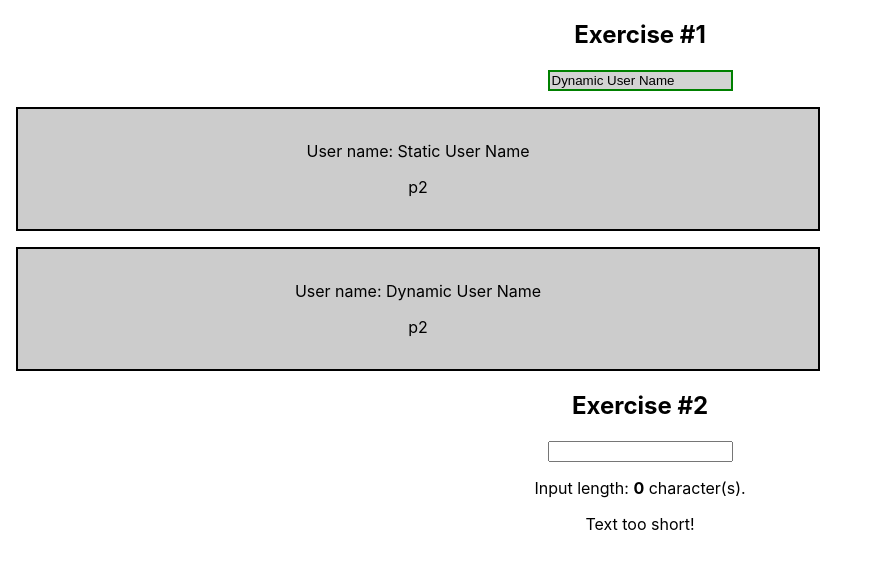
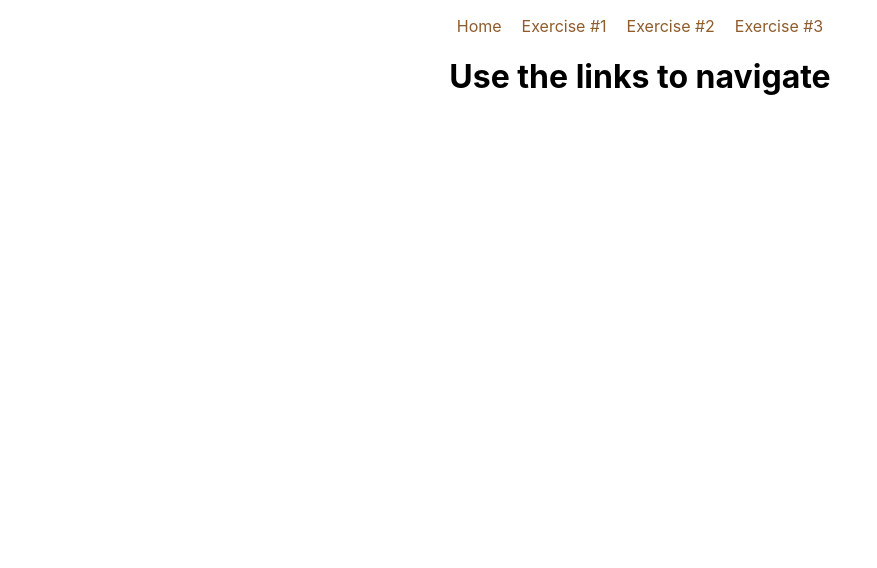
Before and after one commit to Yg0R2/burger-builder-react-app, a React (Create React App) app: page / in a window 1280 px wide. Shown: the top 568 px of the page, without its empty margins (0-877 px from the left). Built offline with nearby package versions, Linux system fonts and the light colour scheme.

Commit message:
Exercise #3 - Router

```diff
--- a/package.json
+++ b/package.json
@@ -8,6 +8,8 @@
     "@testing-library/user-event": "^10.0.1",
     "react": "^16.13.1",
     "react-dom": "^16.13.1",
+    "react-router": "^5.1.2",
+    "react-router-dom": "^5.1.2",
     "react-scripts": "3.4.1"
   },
   "scripts": {
--- a/src/App.js
+++ b/src/App.js
@@ -1,19 +1,19 @@
 import React, { Component } from 'react';
+import {BrowserRouter} from 'react-router-dom';
 
-import Exercise1 from './Exercise-1/Exercise1'
-import Exercise2 from './Exercise-2/Exercise2'
+import Navigation from './components/Navigation/Navigation';
 
 import './App.css';
 
 class App extends Component {
 
-
   render() {
     return (
-      <div className="App">
-        <Exercise1 />
-        <Exercise2 />
-      </div>
+      <BrowserRouter>
+        <div className="App">
+          <Navigation />
+        </div>
+      </BrowserRouter>
     );
   }
 }
--- /dev/null
+++ b/src/Exercise-3/Course/Course.js
@@ -0,0 +1,37 @@
+import React from 'react';
+
+class Course extends React.Component {
+
+  state = {
+    courseTitle: ''
+  };
+
+  componentDidMount () {
+    this.parseQueryParams();
+  }
+
+  componentDidUpdate() {
+    this.parseQueryParams();
+  }
+
+  parseQueryParams () {
+    const query = new URLSearchParams(this.props.location.search);
+
+    for (let param of query.entries()) {
+      if (this.state.courseTitle !== param[1]) {
+        this.setState({courseTitle: param[1]});
+      }
+    }
+  }
+
+  render () {
+    return (
+      <div>
+        <h1>{this.state.courseTitle}</h1>
+        <p>You selected the Course with ID: {this.props.match.params.courseId}</p>
+      </div>
+    );
+  }
+}
+
+export default Course;
--- /dev/null
+++ b/src/Exercise-3/Courses/Courses.css
@@ -0,0 +1,15 @@
+.courses {
+    display: flex;
+    justify-content: space-between;
+    align-items: center;
+    width: 80%;
+    margin: auto;
+}
+
+.course {
+    border: 1px solid #eee;
+    box-shadow: 0 2px 3px #ccc;
+    padding: 10px;
+    margin: 10px;
+    cursor: pointer;
+}
--- /dev/null
+++ b/src/Exercise-3/Courses/Courses.js
@@ -0,0 +1,44 @@
+import React from 'react';
+import {Link, Route} from 'react-router-dom';
+
+import Course from '../Course/Course';
+
+import './Courses.css';
+
+class Courses extends React.Component {
+
+  state = {
+    courses: [
+      {id: 1, title: 'Title 1'},
+      {id: 2, title: 'Title 2'}
+    ]
+  };
+
+  render() {
+    let courses = this.state.courses.map(course => {
+      return (
+        <Link
+          key={course.id}
+          to={{
+            pathname: this.props.match.url + '/' + course.id,
+            search: '?title=' + course.title
+          }}>
+          <article className="course">{course.title}</article>
+        </Link>
+      );
+    });
+
+    return (
+      <div>
+        <h3>Courses</h3>
+        <section className="courses">
+          {courses}
+        </section>
+        <Route path={this.props.match.url + '/:courseId'} component={Course} />
+      </div>
+    );
+  }
+
+}
+
+export default Courses;
--- /dev/null
+++ b/src/Exercise-3/Exercise.module.css
@@ -0,0 +1,19 @@
+.exercise {
+    display: inline;
+    text-align: center;
+}
+
+.exercise ul {
+    padding-inline-start: 0;
+}
+
+.exercise li {
+    margin: 0 10px;
+    box-sizing: border-box;
+    display: inline;
+    width: 100%;
+}
+
+.exercise a {
+    text-decoration: none;
+}
--- /dev/null
+++ b/src/Exercise-3/Exercise3.js
@@ -0,0 +1,35 @@
+import React from 'react';
+import {BrowserRouter, NavLink, Redirect, Route, Switch} from 'react-router-dom';
+
+import Courses from './Courses/Courses';
+import NotFound from './NotFound/NotFound';
+import Users from './Users/Users';
+
+import styles from './Exercise.module.css';
+
+class Exercise3 extends React.Component{
+
+  render() {
+    return (
+      <div className={styles.exercise}>
+        <h2>Exercise #3</h2>
+        <BrowserRouter basename={this.props.match.url}>
+          <ul>
+            <li><NavLink exact to="/courses">Courses</NavLink></li>
+            <li><NavLink exact to="/users">Users</NavLink></li>
+          </ul>
+
+          <Switch>
+            <Route path="/courses" component={Courses} />
+            <Route path="/users" component={Users} />
+            <Redirect from="/all-courses" to="/courses" />
+            <Route component={NotFound} />
+          </Switch>
+        </BrowserRouter>
+      </div>
+    );
+  }
+
+}
+
+export default Exercise3;
--- /dev/null
+++ b/src/Exercise-3/NotFound/NotFound.js
@@ -0,0 +1,9 @@
+import React from 'react';
+
+const notFound = (props) => (
+  <div>
+    <h1>Page not found :(</h1>
+  </div>
+);
+
+export default notFound;
--- /dev/null
+++ b/src/Exercise-3/Users/Users.js
@@ -0,0 +1,9 @@
+import React from 'react';
+
+const users = (props) => (
+  <div>
+    <h3>Users</h3>
+  </div>
+);
+
+export default users;
--- /dev/null
+++ b/src/components/Navigation/Navigation.js
@@ -0,0 +1,31 @@
+import React from 'react';
+import {NavLink, Route, Switch} from 'react-router-dom';
+
+import styles from './Navigation.module.css';
+import Exercise1 from '../../Exercise-1/Exercise1';
+import Exercise2 from '../../Exercise-2/Exercise2';
+import Exercise3 from '../../Exercise-3/Exercise3';
+
+const navigation = (props) => (
+  <div className={styles.navigation}>
+    <header>
+      <nav>
+        <ul>
+          <li><NavLink exact to="/">Home</NavLink></li>
+          <li><NavLink exact to="/exercise/1">Exercise #1</NavLink></li>
+          <li><NavLink exact to="/exercise/2">Exercise #2</NavLink></li>
+          <li><NavLink exact to="/exercise/3">Exercise #3</NavLink></li>
+        </ul>
+      </nav>
+    </header>
+
+    <Switch>
+      <Route path="/exercise/1" component={Exercise1} />
+      <Route path="/exercise/2" component={Exercise2} />
+      <Route path="/exercise/3" component={Exercise3} />
+      <Route path="/" exact render={() => <h1>Use the links to navigate</h1>} />
+    </Switch>
+  </div>
+);
+
+export default navigation;
--- /dev/null
+++ b/src/components/Navigation/Navigation.module.css
@@ -0,0 +1,28 @@
+.navigation {
+    margin: 0;
+    padding: 0;
+    list-style: none;
+    display: inline;
+    text-align: center;
+    height: 100px;
+    width: 100%;
+}
+
+.navigation ul {
+    padding-inline-start: 0;
+}
+
+.navigation li {
+    margin: 0 10px;
+    box-sizing: border-box;
+    display: inline;
+    width: 100%;
+}
+
+.navigation a {
+    color: #8F5C2C;
+    text-decoration: none;
+    width: 100%;
+    box-sizing: border-box;
+    display: inline;
+}
```
Also changed, not shown: 2 other files (tests, documents, lock files or other folders).
